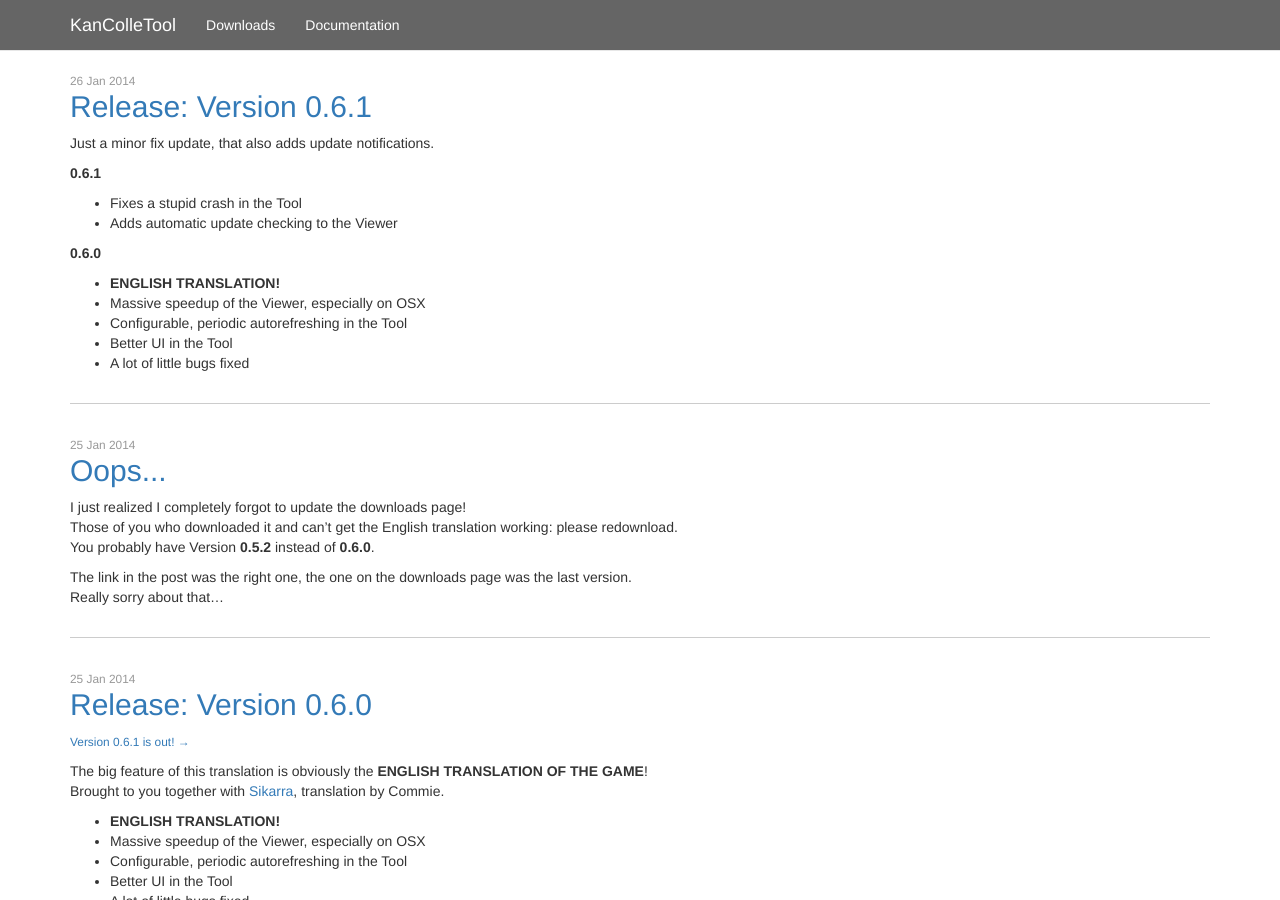
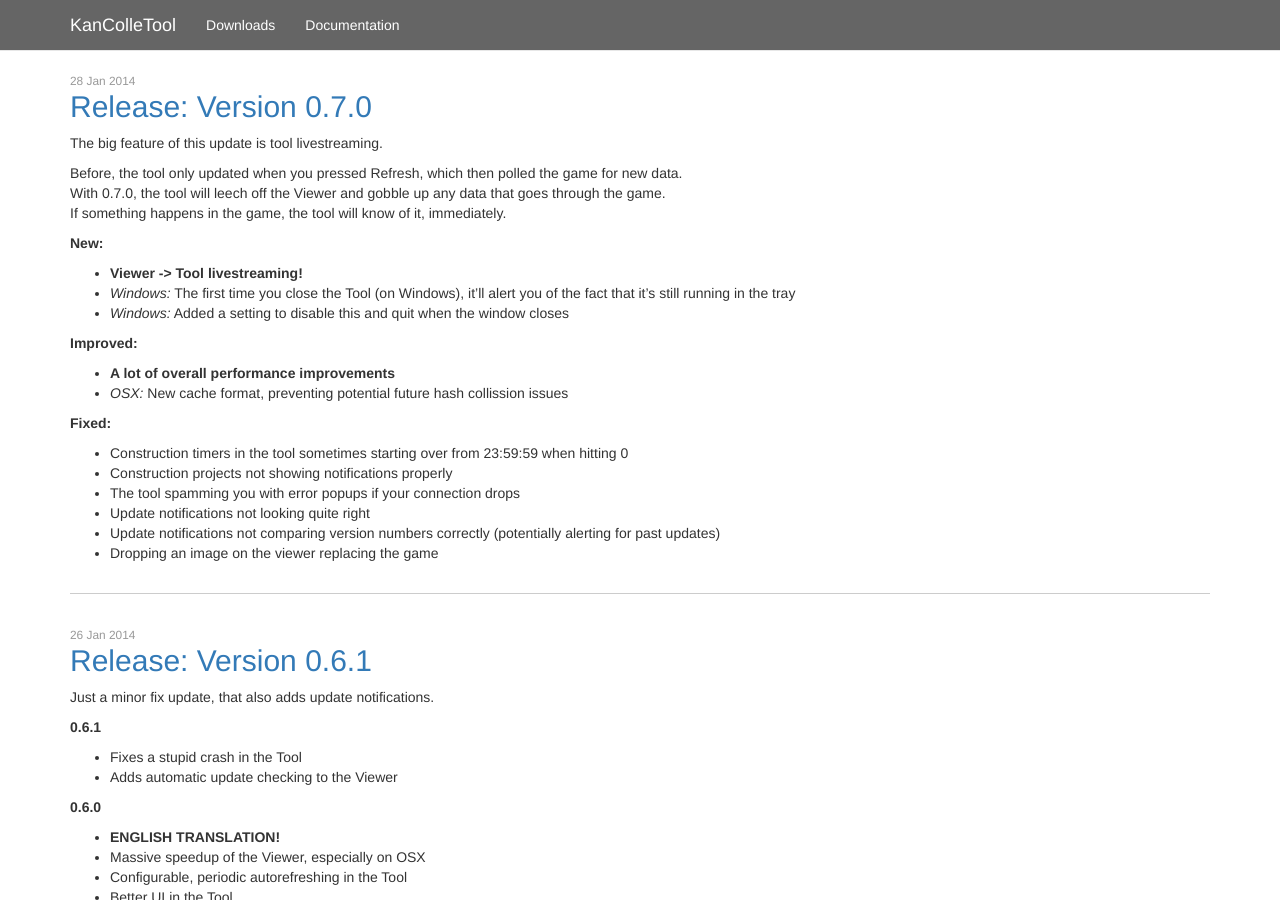
Before and after one commit to KanColleTool/kancolletool.github.io, a Jekyll site: the page built from index.html, in a window 1280 px wide and 900 px high. Built offline with Jekyll 4.4.1, drawn with Linux system fonts in a browser that asks for light colours; nearby versions of some CDN libraries; Markdown is read by kramdown in place of the engine named in the settings.

```diff
--- a/_data/downloads.yml
+++ b/_data/downloads.yml
@@ -1,4 +1,8 @@
 ---
+-
+  version: 0.7.0
+  data: 2014-01-28
+  commit: f2832699171cda52f9b2fb35d590b38ae56256f6
 -
   version: 0.6.1
   data: 2014-01-26
--- /dev/null
+++ b/_posts/2014-01-28-version-0.7.0.md
@@ -0,0 +1,32 @@
+---
+layout: post
+title:  "Release: Version 0.7.0"
+date:   2014-01-28 23:03:00
+categories: kancolletool releases
+---
+
+The big feature of this update is tool livestreaming.
+
+Before, the tool only updated when you pressed Refresh, which then polled the game for new data.
+With 0.7.0, the tool will leech off the Viewer and gobble up any data that goes through the game.
+If something happens in the game, the tool will know of it, immediately.
+
+**New:**
+
+* **Viewer -> Tool livestreaming!**
+* *Windows:* The first time you close the Tool (on Windows), it'll alert you of the fact that it's still running in the tray
+* *Windows:* Added a setting to disable this and quit when the window closes
+
+**Improved:**
+
+* **A lot of overall performance improvements**
+* *OSX:* New cache format, preventing potential future hash collission issues
+
+**Fixed:**
+
+* Construction timers in the tool sometimes starting over from 23:59:59 when hitting 0
+* Construction projects not showing notifications properly
+* The tool spamming you with error popups if your connection drops
+* Update notifications not looking quite right
+* Update notifications not comparing version numbers correctly (potentially alerting for past updates)
+* Dropping an image on the viewer replacing the game
```
Also changed, not shown: 1 other file.
